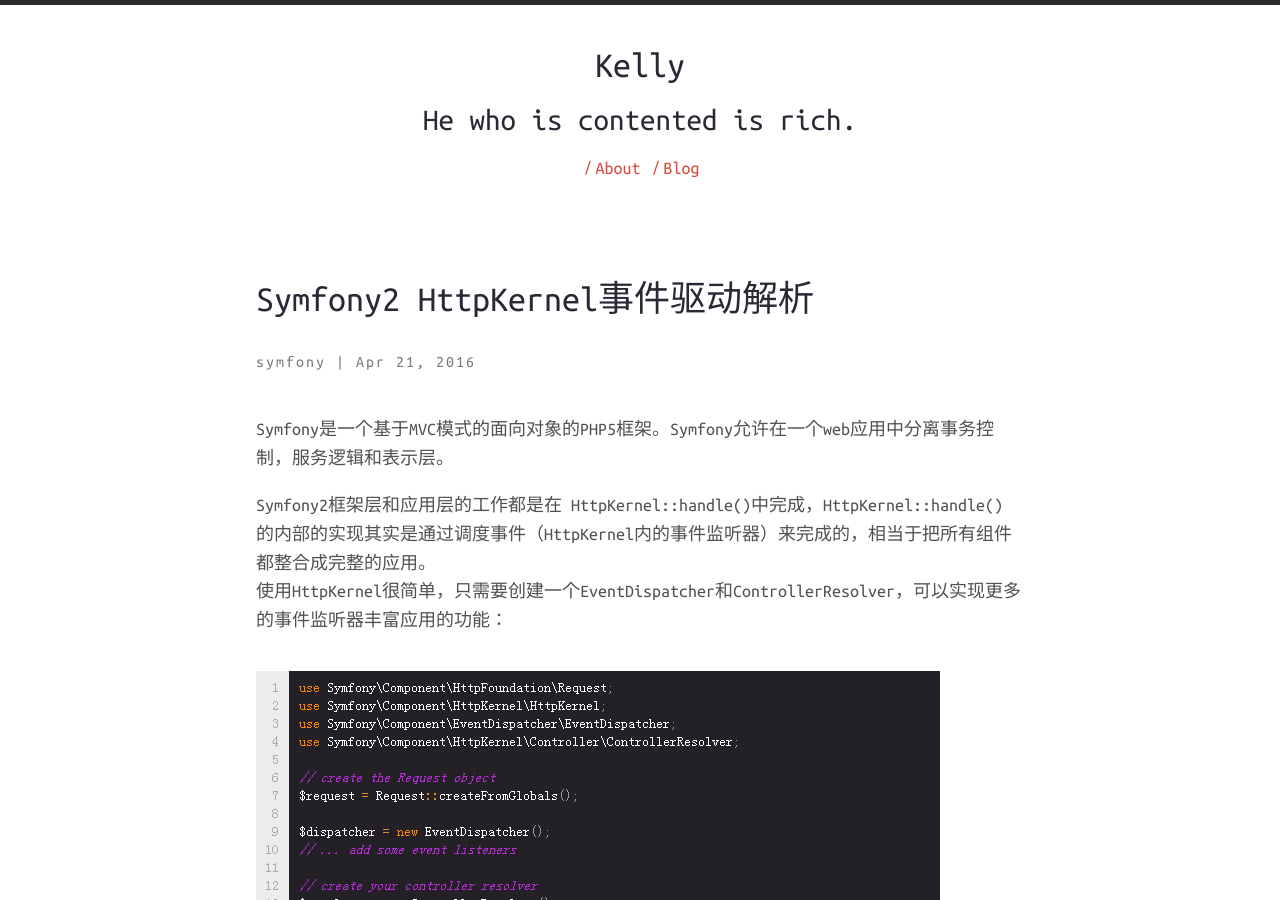
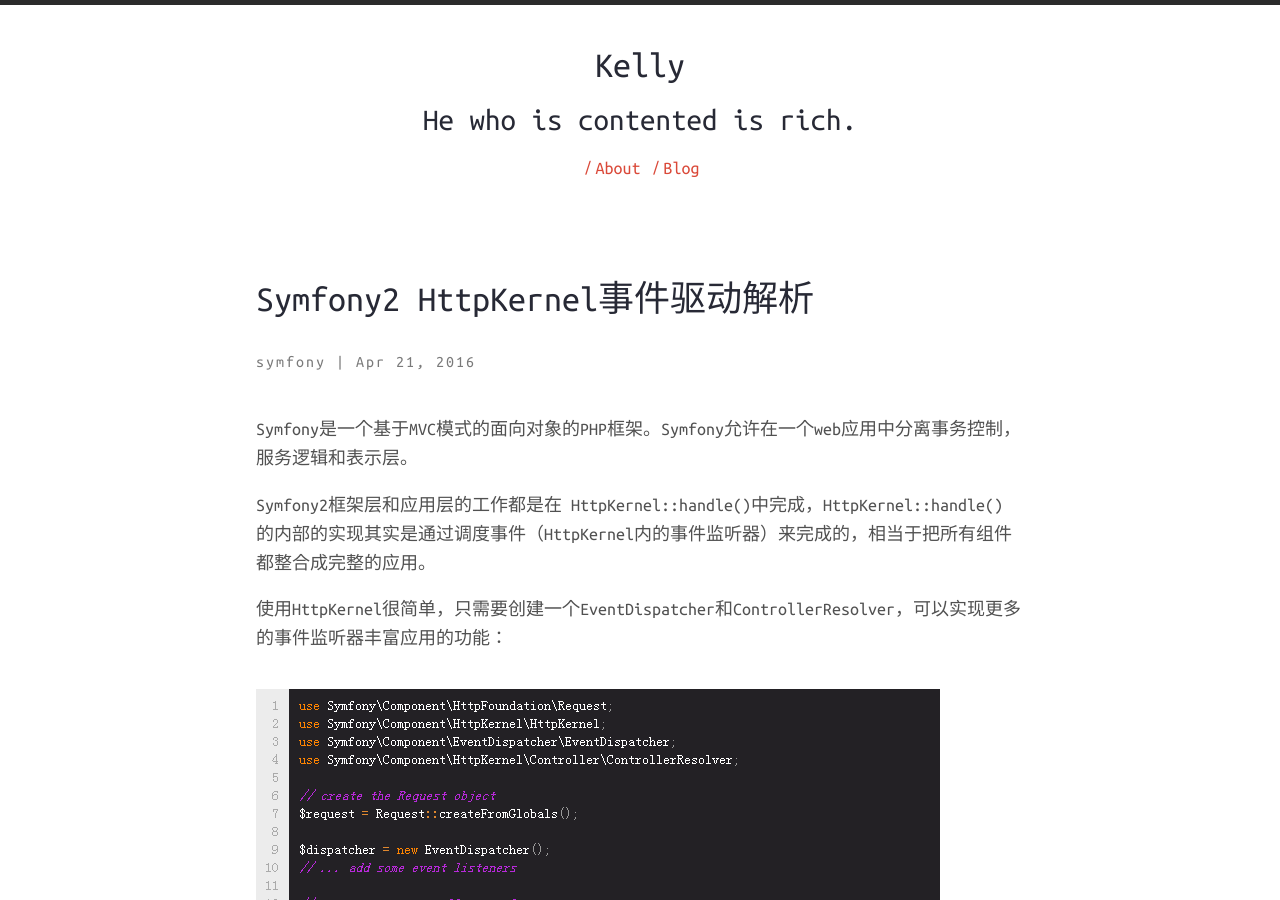
Before and after one commit to kellyshaws/kellyshaws.github.io, a Jekyll site: the page built from _posts/2016-04-22-symfony-httpkernel-event-driver.markdown, in a window 1280 px wide and 900 px high. Built offline with Jekyll 4.4.1, drawn with Linux system fonts in a browser that asks for light colours; nearby versions of some CDN libraries; comment, search, counter and statistics services are not loaded.

Commit message:
change
change

```diff
--- a/_posts/2016-04-22-symfony-httpkernel-event-driver.markdown
+++ b/_posts/2016-04-22-symfony-httpkernel-event-driver.markdown
@@ -2,30 +2,34 @@
 layout: post
 title:  "Symfony2 HttpKernel事件驱动解析"
 date:   2016-04-21 11:42:15
-description: "Symfony2 HttpKernel事件驱动解析"
-permalink: post/symfony2-httpkernel-event-driver
+description: "Symfony HttpKernel事件驱动解析"
+permalink: post/symfony-httpkernel-event-driver
 disqus:
-  id: symfony2-httpkernel-event-driver
+  id: symfony-httpkernel-event-driver
 categories:
 - symfony
 ---
 
-Symfony是一个基于MVC模式的面向对象的PHP5框架。Symfony允许在一个web应用中分离事务控制，服务逻辑和表示层。
+Symfony是一个基于MVC模式的面向对象的PHP框架。Symfony允许在一个web应用中分离事务控制，服务逻辑和表示层。
 
 Symfony2框架层和应用层的工作都是在 HttpKernel::handle()中完成，HttpKernel::handle() 的内部的实现其实是通过调度事件（HttpKernel内的事件监听器）来完成的，相当于把所有组件都整合成完整的应用。<br>
+
 使用HttpKernel很简单，只需要创建一个EventDispatcher和ControllerResolver，可以实现更多的事件监听器丰富应用的功能：
 
 ![Symfony 截图]({{ site.baseurl }}/uploads/2016/0422/1.png)
 
 kernel.request Event
 =====================
+
 实现kernel.request事件目的是为了添加更多信息到Request对象，或者得到返回的Response对象。<br>
 kernel.request事件是HttpKernel::handle()调度的第一个事件，那么监听该事件的多个监听器就会被执行。
 
 ![Symfony 截图]({{ site.baseurl }}/uploads/2016/0422/2.png)
 
 其它的监听器实现一些初始化或者添加更多的信息到Request对象。<br>
+
 例如路由监听器，路由监听器从Request对象中获取路由相关的信息，经过进一步加工，确定处理请求的Controller，并且把相应的信息保存到Request对象里的'attribute'里，这些信息都会被Controller解析器使用的，所以可以实现监听器之间的解耦。<br>
+
 总得来说，实现kernel.request事件的目的要么就是直接创建和返回Response对象，要么就是添加更多的信息到Request对象。
 
 <blockquote>
@@ -46,7 +50,8 @@ Resolve the Controller
 ![Symfony 截图]({{ site.baseurl }}/uploads/2016/0422/4.png)
 
 HttpKernel::handle()首先调用ControllerResolver的getController()方法，并向该方法传入Request对象，controller resolver根据Request包含的信息确定并返回controller。<br>
-第二个方法，getArguments()会在kernel.controller事件被调度的时候执行。
+
+第二个方法，getArguments()会在kernel.controller事件被调度的时候执行。<br>
 
 <blockquote>
     <p>
@@ -65,7 +70,8 @@ The kernel.controller Event
 ===========================
 
 kernel.controller事件是在controller被执行前初始化一些信息或者改变controller对象。<br>
-被调用的controller确定之后，HttpKernel::handle()就会调度kernel.controller事件。在系统的某部分被确定后（例如：controller、路由信息等）但是这些部分被执行前，监听kernel.controller事件的监听器就会运行了。
+
+被调用的controller确定之后，HttpKernel::handle()就会调度kernel.controller事件。在系统的某部分被确定后（例如：controller、路由信息等）但是这些部分被执行前，监听kernel.controller事件的监听器就会运行了。<br>
 
 ![Symfony 截图]({{ site.baseurl }}/uploads/2016/0422/5.png)
 
@@ -73,7 +79,7 @@ kernel.controller事件是在controller被执行前初始化一些信息或者
     <p>
     kernel.controller<br>
 	Symfony框架有几个kernel.controller事件的监听器，多数都是处理分析数据的。<br>
-	SensioFrameworkExtraBundle中一个监听器ParamConverter允许我们把一个对象作为参数传入到controller中，而不是字符串或者数值参数。
+	SensioFrameworkExtraBundle中一个监听器ParamConverter允许我们把一个对象作为参数传入到controller中，而不是字符串或者数值参数。<br>
 	</p>
 </blockquote>
 
@@ -98,11 +104,12 @@ getAttributes()方法是返回一个参数数组，这个参数数组会被传
 =============
 
 这一步，controller就会被执行。<br>
-controller会创建包含特定页面或者json的Response对象，这也是应用层的最后一个步骤。
+
+controller会创建包含特定页面或者json的Response对象，这也是应用层的最后一个步骤。<br>
 
 ![Symfony 截图]({{ site.baseurl }}/uploads/2016/0422/7.png)
 
- 如果controller返回的是Response对象，那么下一步kernel.response事件就会触发，否者kernel.view事件就会被触发。
+ 如果controller返回的是Response对象，那么下一步kernel.response事件就会触发，否者kernel.view事件就会被触发。<br>
 
 <blockquote>
 <p>
@@ -113,14 +120,15 @@ controller会创建包含特定页面或者json的Response对象，这也是应
 kernel.view事件
 ==============
 
-controller返回值不是Response对象的时候被触发。
+controller返回值不是Response对象的时候被触发。<br>
 
-如果controller返回的不是Response对象，kernel.view事件会被触发，kernel.view事件的目的是把controller返回的值创建一个Response对象。
+如果controller返回的不是Response对象，kernel.view事件会被触发，kernel.view事件的目的是把controller返回的值创建一个Response对象。<br>
 
 ![Symfony 截图]({{ site.baseurl }}/uploads/2016/0422/8.png)
 
 监听实现kernel.view事件也是很有好处的，如果controller返回了html页面或者json字符串，我们可以通过监听 kernel.view事件，把html页面或者json字符串封装到Response对象，那么Symfony框架依旧可以正常运行。<br>
-但是如果没有监听器没有设置Response对象到事件中，那么程序就会报错。either the controller or one of the view listeners must always return a Response.
+
+但是如果没有监听器没有设置Response对象到事件中，那么程序就会报错。either the controller or one of the view listeners must always return a Response.<br>
 
 <blockquote>
     <p>
@@ -134,8 +142,11 @@ kernel.response 事件
 ===================
 
 在发送Response对象到客户端前修改它。<br>
+
 kernel的目的是把Request对象转换成为Response对象。Response对象可能是在kernel.request事件中创建，可能是由controller返回，又或者是由监听kernel.view事件的监听器返回。<br>
+
 不管是在哪一个环节创建Response对象，最后kernel.response事件都会被触发。监听kernel.response事件的监听器都会 以某种方式修改Response对象，例如：修改Response的header部分，修改cookie，或者甚至会修改Response对象返回的内容。<br>
+
 kernel.response事件完成后，HttpKernel::handle()返回最终的Response对象，调用Response::send()箱客户端发送headers头部和Response实体。
 
 <blockquote>
@@ -149,33 +160,35 @@ kernel.terminate事件
 ===================
 
 监听该事件的监听器通常都是处理一些耗时的后台程序。<br>
-HttpKernel进程的最后一个事件是kernel.terminate事件，而且该事件的触发是在HttpKernel::handle()方法之后，并且响应的内容已经发送给用户。
+
+HttpKernel进程的最后一个事件是kernel.terminate事件，而且该事件的触发是在HttpKernel::handle()方法之后，并且响应的内容已经发送给用户。<br>
 
 ![Symfony 截图]({{ site.baseurl }}/uploads/2016/0422/9.png)
 
-正如上面的截图所示，在向客户端发送响应内容后才调用terminate方法，terminate方法内触发kernel.terminate事件，监听该事件的监听器就会运行，这些监听器都是在发送响应信息到客户端后执行的。
+正如上面的截图所示，在向客户端发送响应内容后才调用terminate方法，terminate方法内触发kernel.terminate事件，监听该事件的监听器就会运行，这些监听器都是在发送响应信息到客户端后执行的。<br>
 
 ![Symfony 截图]({{ site.baseurl }}/uploads/2016/0422/10.png)
 
 Symfony框架一个完整的工作流程
 =========================
 
-使用HttpKernel组件的时候，我们不需要实现任何监听器添加到内核事件中，也不需要实现controller resolver。HTTp组件自带的监听器和controller resolver就能够正常工作了：
+使用HttpKernel组件的时候，我们不需要实现任何监听器添加到内核事件中，也不需要实现controller resolver。HTTp组件自带的监听器和controller resolver就能够正常工作了：<br>
 
 ![Symfony 截图]({{ site.baseurl }}/uploads/2016/0422/11.png)
 
 子请求
 ====
 
-除了把“main request”传入到HttpKernel::handle之外，还可以把所谓的“sub request”传入HttpKernel::handle中。子请求看起来和其它的请求差不多，不同的是，一般的请求是渲染完整的一个页面，而子请求渲染的是一个页面的一部分。通常我们都是在controller里面创建一个子请求（或者在模板里面创建）。
+除了把“main request”传入到HttpKernel::handle之外，还可以把所谓的“sub request”传入HttpKernel::handle中。子请求看起来和其它的请求差不多，不同的是，一般的请求是渲染完整的一个页面，而子请求渲染的是一个页面的一部分。通常我们都是在controller里面创建一个子请求（或者在模板里面创建）。<br>
 
 ![Symfony 截图]({{ site.baseurl }}/uploads/2016/0422/12.png)
 
-HttpKernel::handle方法运行子请求的时候，需要修改第二个参数的值：
+HttpKernel::handle方法运行子请求的时候，需要修改第二个参数的值：<br>
 
 ![Symfony 截图]({{ site.baseurl }}/uploads/2016/0422/13.png)
 
 子请求也是创建一个完整的请求——响应周期。唯一不同的是，有些监听器可能只会在“main request”中运行（security）。KernelEvent的子类传递给监听器，监听器通过 KernelEvent::getRequestType()判断当前请求是“main request”还是“sub request”。<br>
-例如一个监听器只会在“main request”的请求下才会执行：
+
+例如一个监听器只会在“main request”的请求下才会执行：<br>
 
 ![Symfony 截图]({{ site.baseurl }}/uploads/2016/0422/14.png)
```
